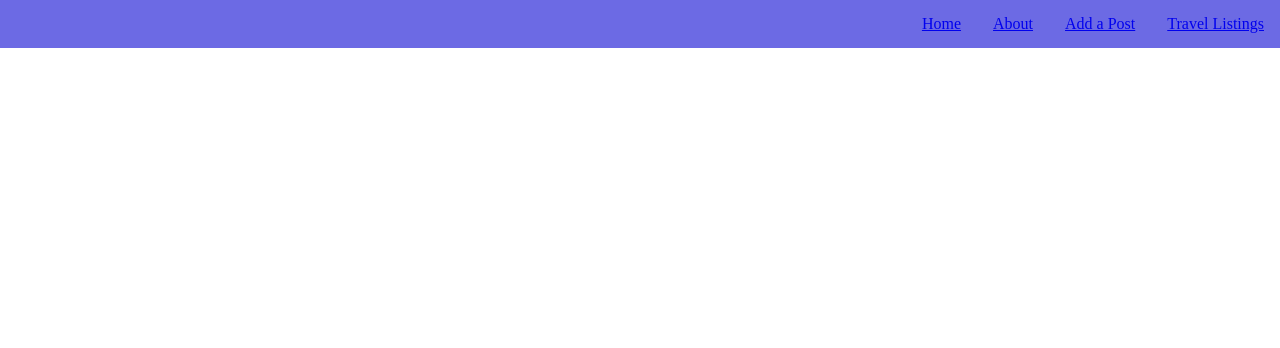
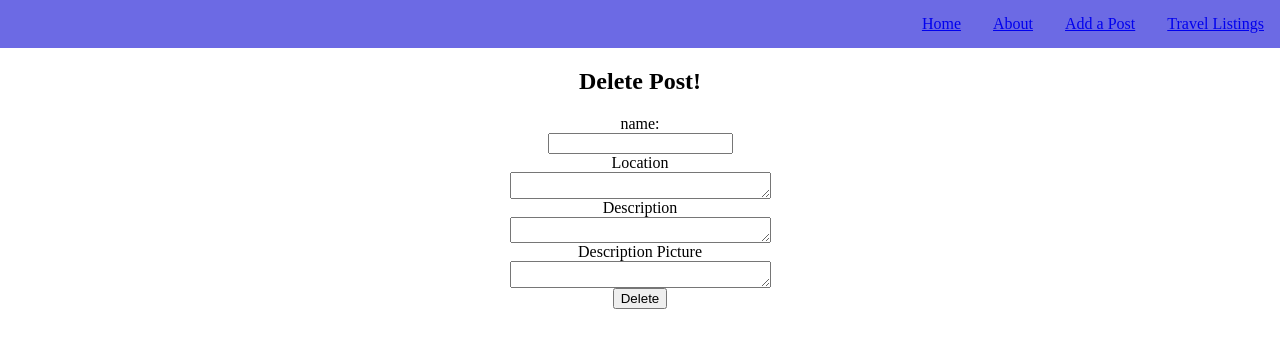
Before and after one commit to Cliftonlucas1/TravelBlog, a React (Create React App) app in the folder client/: page /DeletePost/1 in a window 1280 px wide. Shown: the top 348 px of the page. Built offline with nearby package versions, Linux system fonts and the light colour scheme; no server answers.

Commit message:
delete button functional

```diff
--- a/client/src/App.js
+++ b/client/src/App.js
@@ -7,6 +7,7 @@ import Post from './components/Post'
 import './App.css'
 import Listings from './components/Listings'
 import EditPost from './components/EditPost'
+import DeletePost from './components/DeletePost'
 
 export default function App() {
   return (
@@ -19,6 +20,7 @@ export default function App() {
           <Route path="/post" element={<Post />} />
           <Route path="/listings" element={<Listings />} />
           <Route path="/EditPost/:id" element={<EditPost />} />
+          <Route path="/DeletePost/:id" element={<DeletePost />} />
         </Routes>
       </main>
     </div>
--- /dev/null
+++ b/client/src/components/DeletePost.jsx
@@ -0,0 +1,97 @@
+import { useEffect, useState } from "react"
+import axios from "axios"
+import { useParams, useNavigate } from "react-router-dom"
+
+
+
+
+const DeletePost = ({post}) => {
+  const {id}=useParams()
+
+  let navigate=useNavigate()
+
+    const [deletePost, setDeletePost] = useState()
+
+    useEffect(()=>{
+      const getPost = async () => {
+
+        const response = await axios.get(
+          `http://localhost:3001/api/posts/${id}`
+
+
+           )
+           setDeletePost(response.data.post)
+           console.log(response.data)
+
+      }
+      getPost()
+    }, [id])
+
+
+    const handleChangeDelete = async (postId) => {
+    await axios.delete(`http://localhost:3001/api/posts/${postId}`)
+      console.log(postId)
+      navigate('/listings')
+    }
+
+  const handleSubmitDelete = async (event) => {
+      event.preventDefault()
+      console.log(event.target)
+
+      await axios.put(`http://localhost:3001/api/posts/${id}`, deletePost)
+
+  }
+
+
+
+
+
+
+
+
+
+
+  return (
+    <div>
+    <form onSubmit={() => handleSubmitDelete(deletePost._id)}>
+  <h2>Delete Post!</h2>
+  <label htmlFor="user"> name:</label>
+  <input
+    type="text"
+    id="user"
+    onChange={handleChangeDelete}
+    value={deletePost?.user}
+  />
+   <label htmlFor="place">Location</label>
+  <textarea
+    id="place"
+    cols="30"
+    rows="10"
+    onChange={handleChangeDelete}
+    value={deletePost?.place}
+  ></textarea>
+  <label htmlFor="description">Description</label>
+  <textarea
+    id="description"
+    cols="30"
+    rows="10"
+    onChange={handleChangeDelete}
+    value={deletePost?.description}
+  ></textarea>
+   <label htmlFor="image">Description Picture</label>
+  <textarea
+    id="image"
+    cols="30"
+    rows="10"
+    onChange={handleChangeDelete}
+    value={deletePost?.image}
+  ></textarea>
+  </form>
+  <button type="submit" onClick={()=> handleChangeDelete(deletePost._id)}>Delete</button>
+  </div>
+  )
+
+  }
+
+
+  export default DeletePost
--- a/client/src/components/Listings.jsx
+++ b/client/src/components/Listings.jsx
@@ -1,6 +1,8 @@
 import { useEffect, useState } from "react"
 import axios from "axios"
 import EditPost from "./EditPost"
+import DeletePost from "./DeletePost"
+
 import { useNavigate } from "react-router-dom"
 
 
@@ -17,7 +19,7 @@ let navigate=useNavigate()
 
       const response = await axios.get(
         `http://localhost:3001/api/posts/`
-        // ${event.target.id}
+
 
          )
          setAllPost(response.data.posts)
@@ -37,7 +39,7 @@ const showPost =
      <h3>{post.description}</h3>
 
      <button size='small'  onClick={() => navigate(`/EditPost/${post._id}`)}>Edit</button>
-     <button size='small' variant='danger'>Delete</button>
+     <button size='small' onClick={() => navigate(`/DeletePost/${post._id}`)}>Delete</button>
 
     </div>
     )
--- a/client/src/pages/Home.js
+++ b/client/src/pages/Home.js
@@ -1,11 +1,10 @@
 import React from 'react'
-import Listings from '../components/Listings'
+// import Listings from '../components/Listings'
 
 const Home = () => {
   return (
     <div>
       <p>Home!</p>
-      {/* <Listings /> */}
     </div>
   )
 }
```
Also changed, not shown: client/src/components/EditPost.jsx (+10 -62 lines), client/src/components/Post.jsx (+39 -0 lines).
